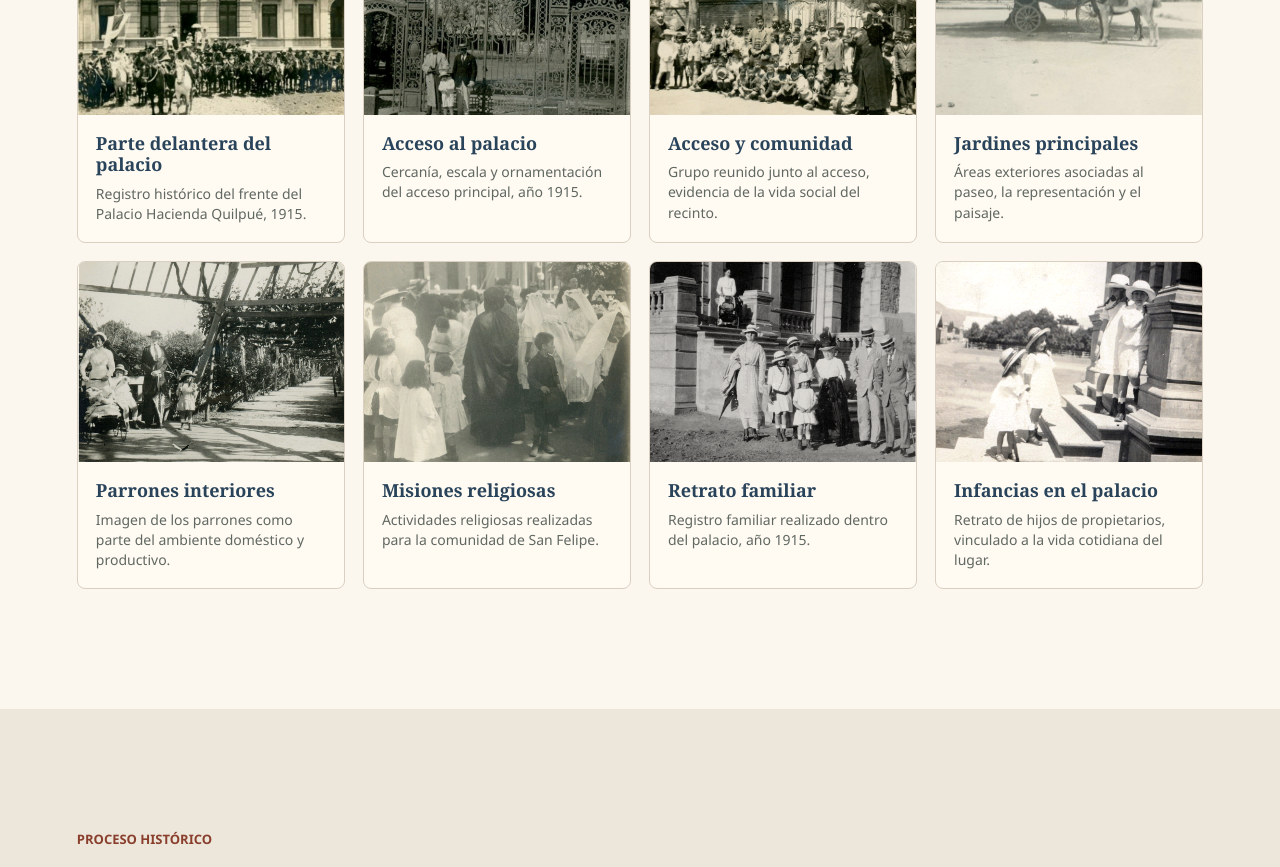
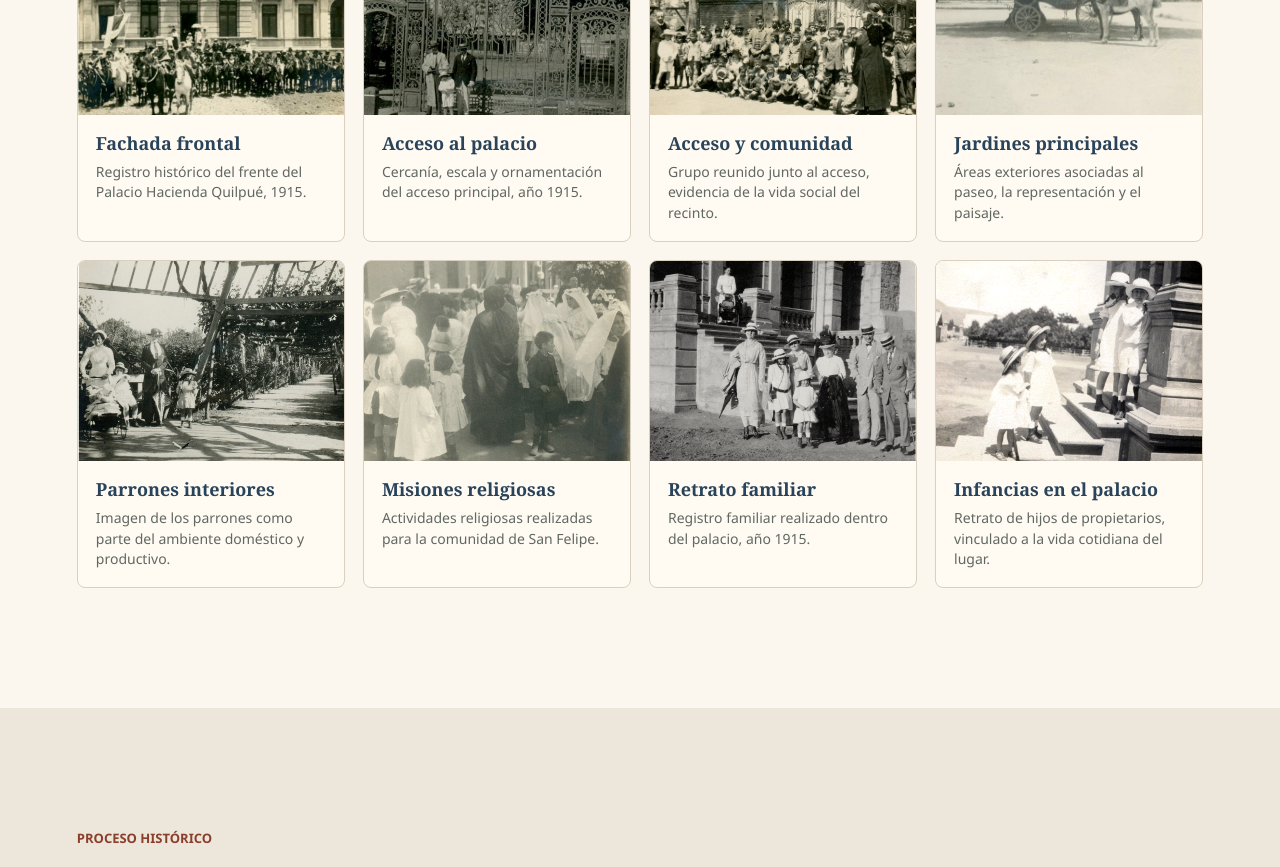
Before and after one commit to AlmeZuleta/AlmeZuleta.github.io, a Next.js app: page / in a window 1280 px wide. Shown: the part 1920-2787 px from the top of the page. Built offline with nearby package versions, Linux system fonts and the light colour scheme.

Commit message:
Rename facade archive image title

```diff
--- a/app/page.tsx
+++ b/app/page.tsx
@@ -88,7 +88,7 @@ const archiveItems = [
   {
     id: "fachada",
     src: "/archive/hero-palacio-1915.jpg",
-    title: "Parte delantera del palacio",
+    title: "Fachada frontal",
     caption: "Registro histórico del frente del Palacio Hacienda Quilpué, 1915.",
   },
   {
--- a/index.html
+++ b/index.html
@@ -101,9 +101,9 @@
         <div class="archive-grid">
           <figure class="archive-card">
             <a href="#archivo-fachada">
-              <img src="public/archive/hero-palacio-1915.jpg" alt="Parte delantera del palacio" />
+              <img src="public/archive/hero-palacio-1915.jpg" alt="Fachada frontal del palacio" />
             </a>
-            <figcaption><strong>Parte delantera</strong><span>Registro histórico del frente del Palacio Hacienda Quilpué, 1915.</span></figcaption>
+            <figcaption><strong>Fachada frontal</strong><span>Registro histórico del frente del Palacio Hacienda Quilpué, 1915.</span></figcaption>
           </figure>
           <figure class="archive-card">
             <a href="#archivo-acceso">
@@ -138,7 +138,7 @@
         </div>
         <aside class="lightbox" id="archivo-fachada">
           <a class="lightbox-backdrop" href="#archivo" aria-label="Cerrar imagen"></a>
-          <figure><a class="lightbox-close" href="#archivo" aria-label="Cerrar imagen">Cerrar</a><img src="public/archive/hero-palacio-1915.jpg" alt="Parte delantera del palacio" /><figcaption><strong>Parte delantera</strong><span>Registro histórico del frente del Palacio Hacienda Quilpué, 1915.</span></figcaption></figure>
+          <figure><a class="lightbox-close" href="#archivo" aria-label="Cerrar imagen">Cerrar</a><img src="public/archive/hero-palacio-1915.jpg" alt="Fachada frontal del palacio" /><figcaption><strong>Fachada frontal</strong><span>Registro histórico del frente del Palacio Hacienda Quilpué, 1915.</span></figcaption></figure>
         </aside>
         <aside class="lightbox" id="archivo-acceso">
           <a class="lightbox-backdrop" href="#archivo" aria-label="Cerrar imagen"></a>
```
Also changed, not shown: 1 other file (tests, documents, lock files or other folders).
